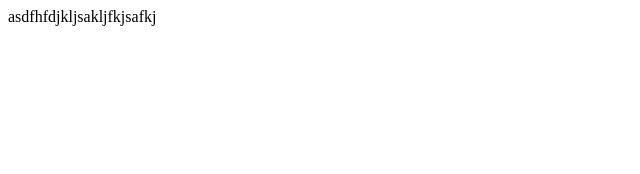
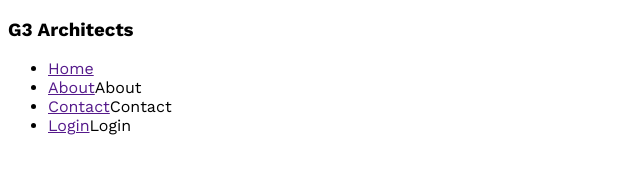
Before and after one commit to Habib024136/2nd-project, a plain HTML site: page index.html in a window 1280 px wide. Shown: the whole page, without its empty margins (0-640 px from the left). Drawn offline with nearby package versions, Linux system fonts and the light colour scheme.

Commit message:
added google fonts

```diff
--- a/index.html
+++ b/index.html
@@ -3,9 +3,29 @@
 <head>
     <meta charset="UTF-8">
     <meta name="viewport" content="width=device-width, initial-scale=1.0">
+    <link rel="preconnect" href="https://fonts.googleapis.com">
+<link rel="preconnect" href="https://fonts.gstatic.com" crossorigin>
+<link href="https://fonts.googleapis.com/css2?family=Lato:wght@300&family=Work+Sans:wght@400;500;600;700;900&display=swap" rel="stylesheet">
     <title>Document</title>
+<link rel="stylesheet" href="./style/architects.css">
 </head>
 <body>
-    asdfhfdjkljsakljfkjsafkj
+     <header>
+       <nav>
+        <h3>G3 Architects</h3>
+        <ul>
+            <li><a href="">Home</a></li>
+            <li><a href="">About</a>About</li>
+            <li><a href="">Contact</a>Contact</li>
+            <li><a href="">Login</a>Login</li>
+        </ul>
+       </nav>
+     </header>
+     <main>
+
+     </main>
+     <footer>
+
+     </footer>
 </body>
 </html>
--- /dev/null
+++ b/style/architects.css
@@ -0,0 +1,4 @@
+body{
+    font-family: 'Lato', sans-serif;
+font-family: 'Work Sans', sans-serif;
+}
```
Also changed, not shown: images/architect.png (added), images/banner.png (added), images/icons/customers.png (added), images/icons/email.png (added), images/icons/projects.png (added), images/icons/ribon.png (added), images/sponsors/amazon.png (added), images/sponsors/figma.png (added), images/sponsors/google.png (added), images/sponsors/spotify.png (added), images/sponsors/telerama.png (added), images/team1.png (added), images/team2.png (added), images/team3.png (added), 1 more files.
